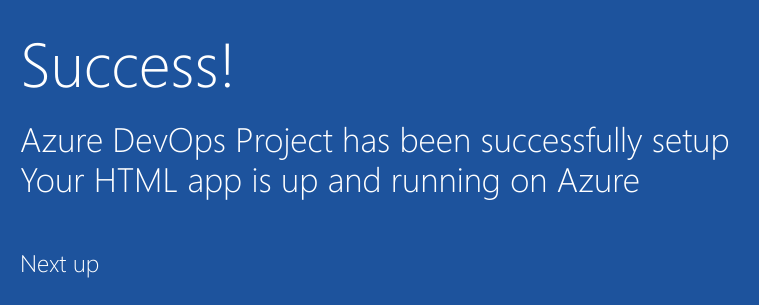
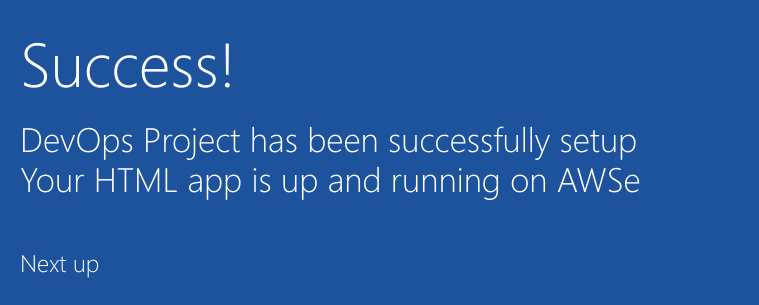
Before and after one commit to Nanmaran2023/master, a plain HTML site: page index.html in a window 1280 px wide. Shown: the part 352-657 px from the top of the page, 205-964 px from the left. Drawn offline with Linux system fonts and the light colour scheme.

Commit message:
Update index.html

```diff
--- a/index.html
+++ b/index.html
@@ -19,8 +19,8 @@
         </div>
             <div class="content-body">
                 <div class="success-text">Success!</div>
-                <div class="description line-1"> Azure DevOps Project has been successfully setup</div>
-                <div class="description line-2"> Your HTML app is up and running on Azure</div>
+                <div class="description line-1"> DevOps Project has been successfully setup</div>
+                <div class="description line-2"> Your HTML app is up and running on AWSe</div>
                 <div class="next-steps-container">
                     <div class="next-steps-header">Next up</div>
                     <div class="next-steps-body">
```
